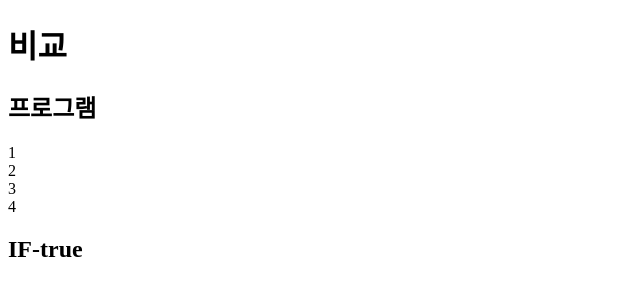
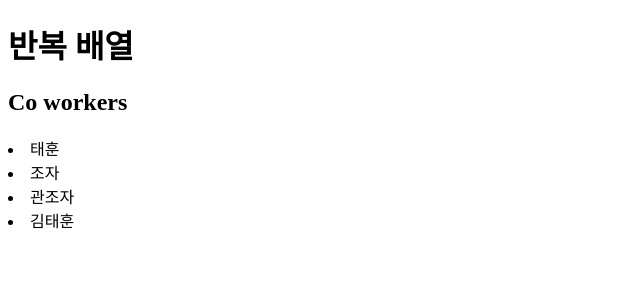
Before and after one commit to TaeHoon-Kim-J/test1, a plain HTML site: page ex2.html in a window 1280 px wide. Shown: the whole page, without its empty margins (0-640 px from the left). Drawn offline with Linux system fonts and the light colour scheme.

Commit message:
error check

```diff
--- a/ex2.html
+++ b/ex2.html
@@ -5,14 +5,19 @@
     <title></title>
   </head>
   <body>
-    <h1>비교</h1>
-    <h2>프로그램</h2>
+    <h1>반복 배열</h1>
     <script>
-      document.write("1<br>");
-      document.write("2<br>");
-      document.write("3<br>");
-      document.write("4<br>");
+    var coworkers = ['태훈', '조자', '관조자', '김태훈']
     </script>
-    <h2>IF-true</h2>
+    <h2>Co workers</h2>
+    <u1>
+      <script>
+        var i = 0;
+        while (i < coworkers.length) {
+          document.write('<li>'+coworkers[i]+'</li>');
+          i = i + 1
+        }
+      </script>
+    </u1>
   </body>
 </html>
```
Also changed, not shown: 3.html (+12 -0 lines).
